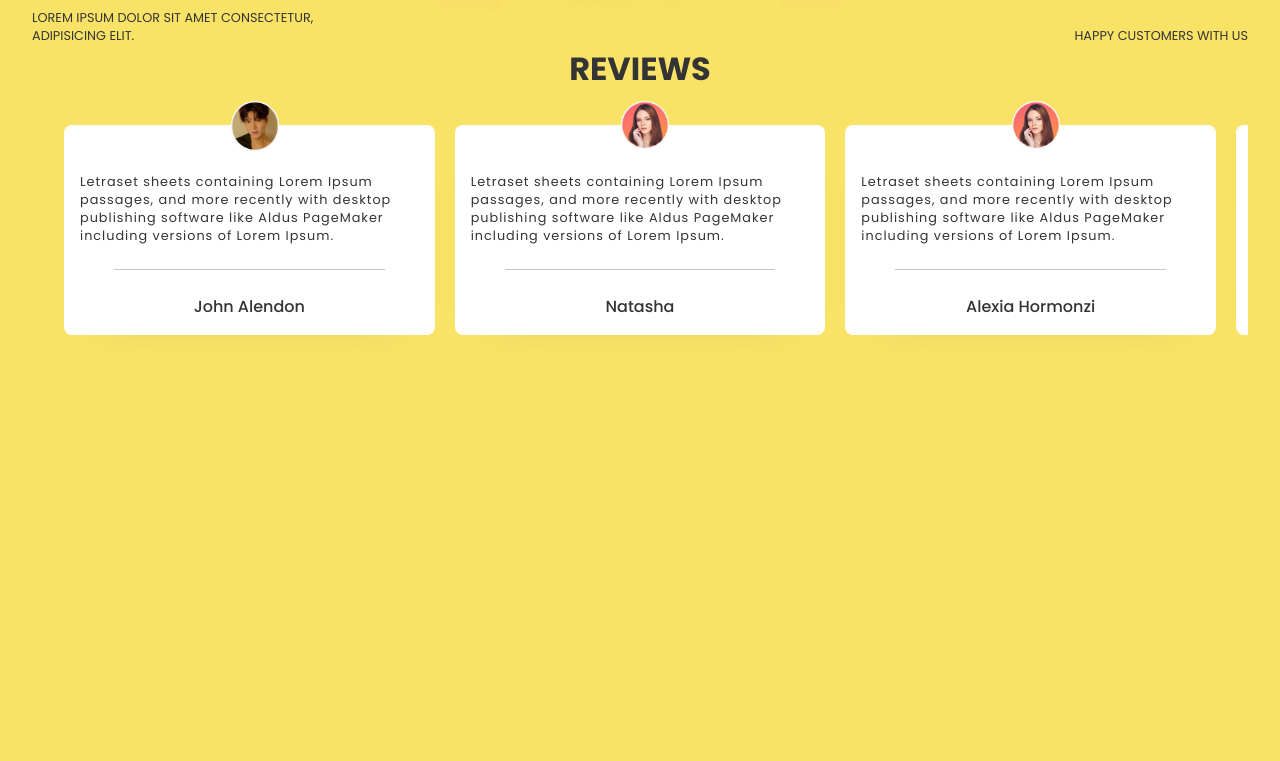
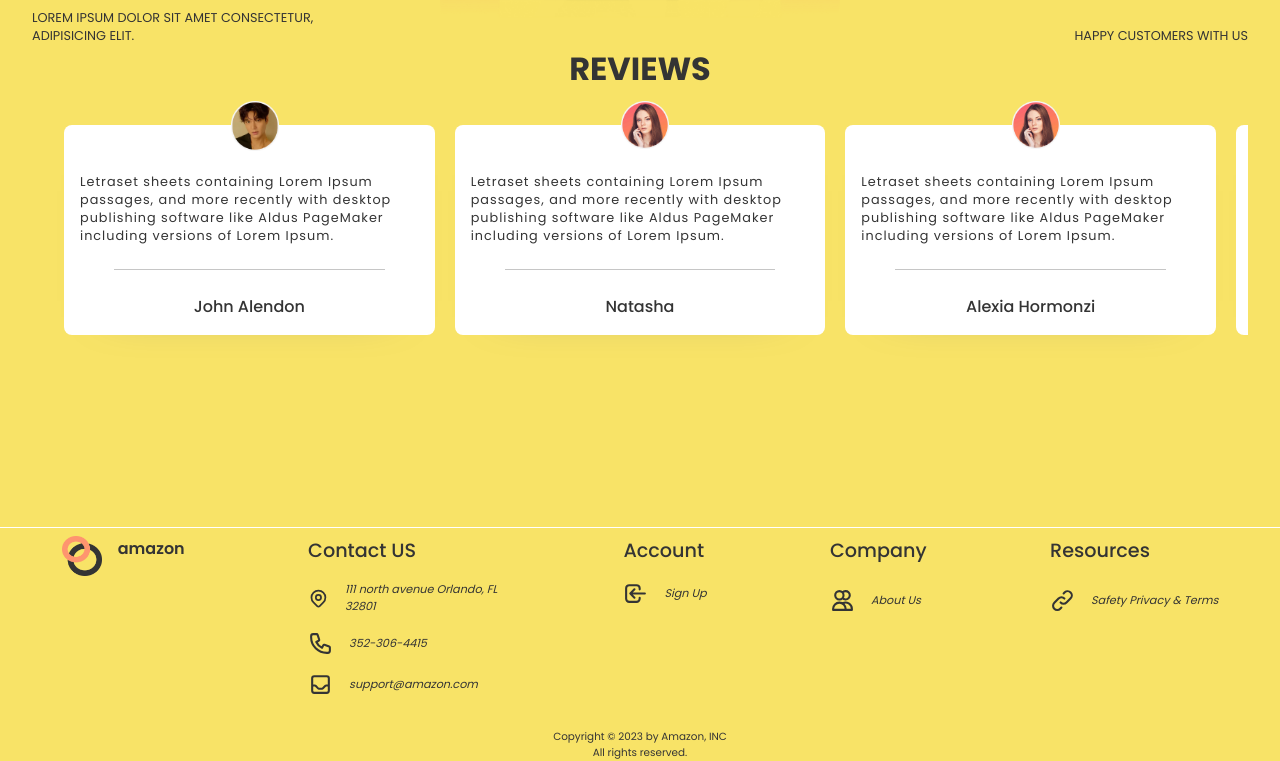
Before and after one commit to leogama09/react-ecommerce, a React (Create React App) app: page / in a window 1280 px wide. Shown: the part 2090-2851 px from the top of the page. Before the commit the page ends 2521 px from the top, so only its background shows below. Built offline with nearby package versions, Linux system fonts and the light colour scheme.

Commit message:
Footer section completed

```diff
--- a/src/App.js
+++ b/src/App.js
@@ -1,4 +1,5 @@
 import "./App.css";
+import Footer from "./components/Footer/Footer";
 import Header from "./components/Header/Header";
 import Hero from "./components/Hero/Hero";
 import Products from "./components/Products/Products";
@@ -15,6 +16,7 @@
       <Virtual />
       <Products />
       <Testimonials />
+      <Footer />
     </div>
   );
 }
--- /dev/null
+++ b/src/components/Footer/Footer.jsx
@@ -0,0 +1,84 @@
+import React from 'react'
+import css from './Footer.module.css'
+import Logo from "../../assets/logo.png"
+import {
+    InboxIcon,
+    PhoneIcon,
+    LocationMarkerIcon,
+    LoginIcon,
+    UsersIcon,
+    LinkIcon
+} from "@heroicons/react/outline"
+
+const Footer = () => {
+  return (
+    <div className={css.cFooterWrapper}>
+        <hr />
+
+        <div className={css.cFooter}>
+            <div className={css.logo}>
+                <img src={Logo} alt="" />
+                <span>amazon</span>
+            </div>
+
+            <div className={css.block}>
+                <div className={css.detail}>
+                    <span>Contact US</span>
+                    <span className={css.pngLine}>
+
+                        <LocationMarkerIcon className={css.icon} />
+                        <span>111 north avenue Orlando, FL 32801</span>
+                    </span>
+
+                    <span className={css.pngLine}>
+                        {" "}
+                    <PhoneIcon className={css.icon} />
+                    <a href="tel:352-306-4415">352-306-4415</a>
+                    </span>
+
+                    <span className={css.pngLine}>
+                        {" "}
+                    <InboxIcon className={css.icon} />
+                    <a href="support@amazon.com">support@amazon.com</a>
+                    </span>
+                </div>
+            </div>
+            <div className={css.block}>
+                <div className={css.detail}>
+                    <span>Account</span>
+                    <span className={css.pngLine}>
+                        <LoginIcon className={css.icon} />
+                        Sign Up
+                    </span>
+                </div>
+            </div>
+            <div className={css.block}>
+                <div className={css.detail}>
+                    <span>Company</span>
+                    <span className={css.pngLine}>
+                        <UsersIcon className={css.icon} />
+                        <a href="/about">
+                            <p>About Us</p>
+                        </a>
+                    </span>
+                </div>
+            </div>
+            <div className={css.block}>
+                <div className={css.detail}>
+                    <span>Resources</span>
+                    <span className={css.pngLine}>
+                        <LinkIcon className={css.icon} />
+                            <p>Safety Privacy & Terms</p>
+                    </span>
+                </div>
+            </div>
+        </div>
+        <div className={css.copyRight}>
+            <span>Copyright &copy; 2023 by Amazon, INC</span>
+            <span>All rights reserved.</span>
+        </div>
+    </div>
+  )
+}
+
+export default Footer
--- /dev/null
+++ b/src/components/Footer/Footer.module.css
@@ -0,0 +1,79 @@
+.cFooterWrapper {
+    width: 100%;
+    margin-top: 5rem;
+}
+
+.cFooterWrapper > hr {
+    width: 100%;
+    height: 1px;
+    border: none;
+    background: white;
+    margin-top: 1rem;
+}
+
+.cFooter {
+    display: flex;
+    width: 100%;
+    justify-content: space-around;
+}
+
+.logo {
+    display: flex;
+    align-items: flex-start;
+    gap: 1rem;
+}
+
+.logo > img {
+    width: 2.5rem;
+    height: 2.5rem;
+}
+
+.logo > span {
+    font-weight: 600;
+    font-size: 1rem;
+}
+
+.block {
+    display: flex;
+    flex-direction: column;
+    gap: 1rem;
+    max-width: 12rem;
+}
+
+.detail {
+    display: flex;
+    flex-direction: column;
+    width: inherit;
+    font-size: .7rem;
+    gap: 1rem;
+    font-style: italic;
+}
+
+.detail > span:nth-of-type(1) {
+    font-weight: 500;
+    font-style: normal;
+    font-size: 1.2rem;
+}
+
+.pngLine:hover {
+    cursor: pointer;
+}
+
+.pngLine {
+    display: flex;
+    gap: 1rem;
+    align-items: center;
+}
+
+.icon {
+    width: 25px;
+}
+
+.copyRight {
+    display: flex;
+    flex-direction: column;
+    width: 100%;
+    text-align: center;
+    font-size: .65rem;
+    margin-top: 2rem;
+}
```
